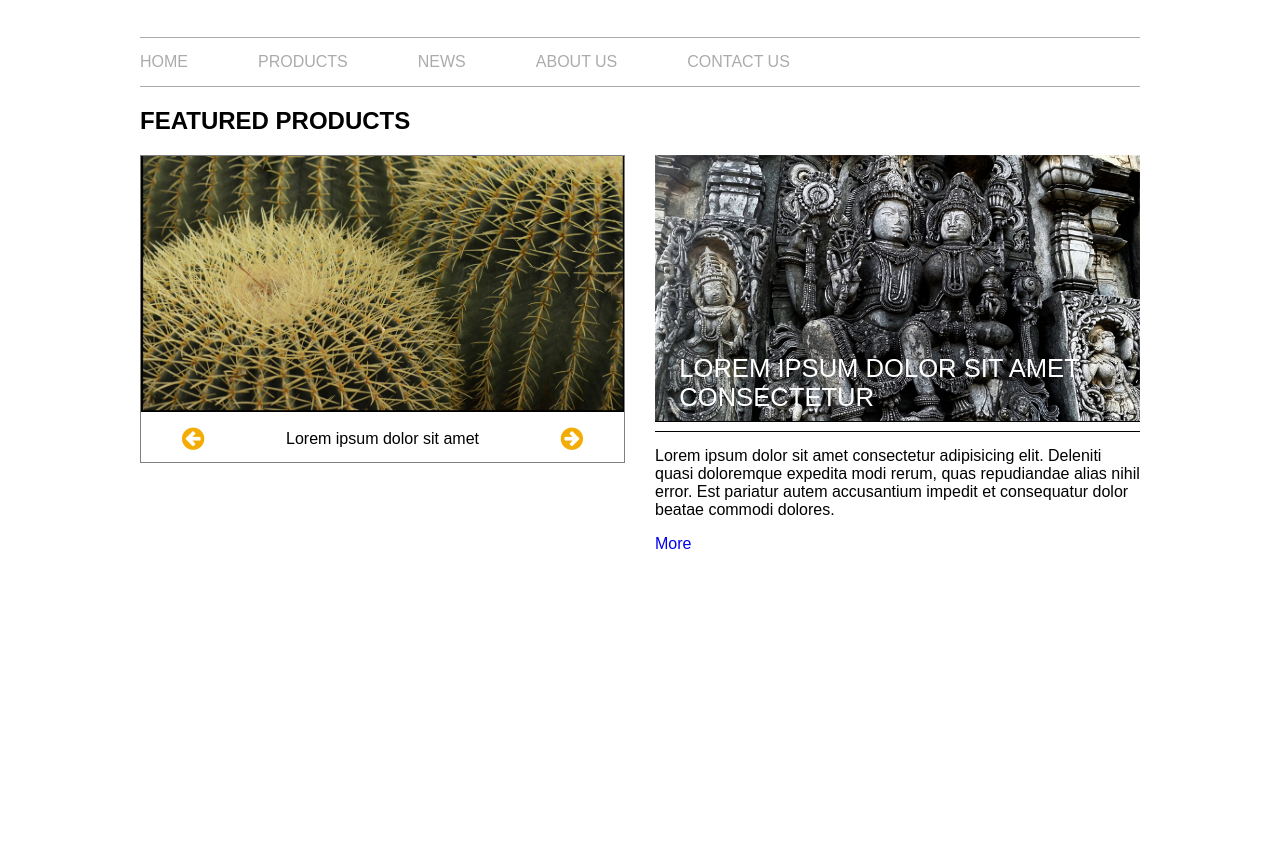
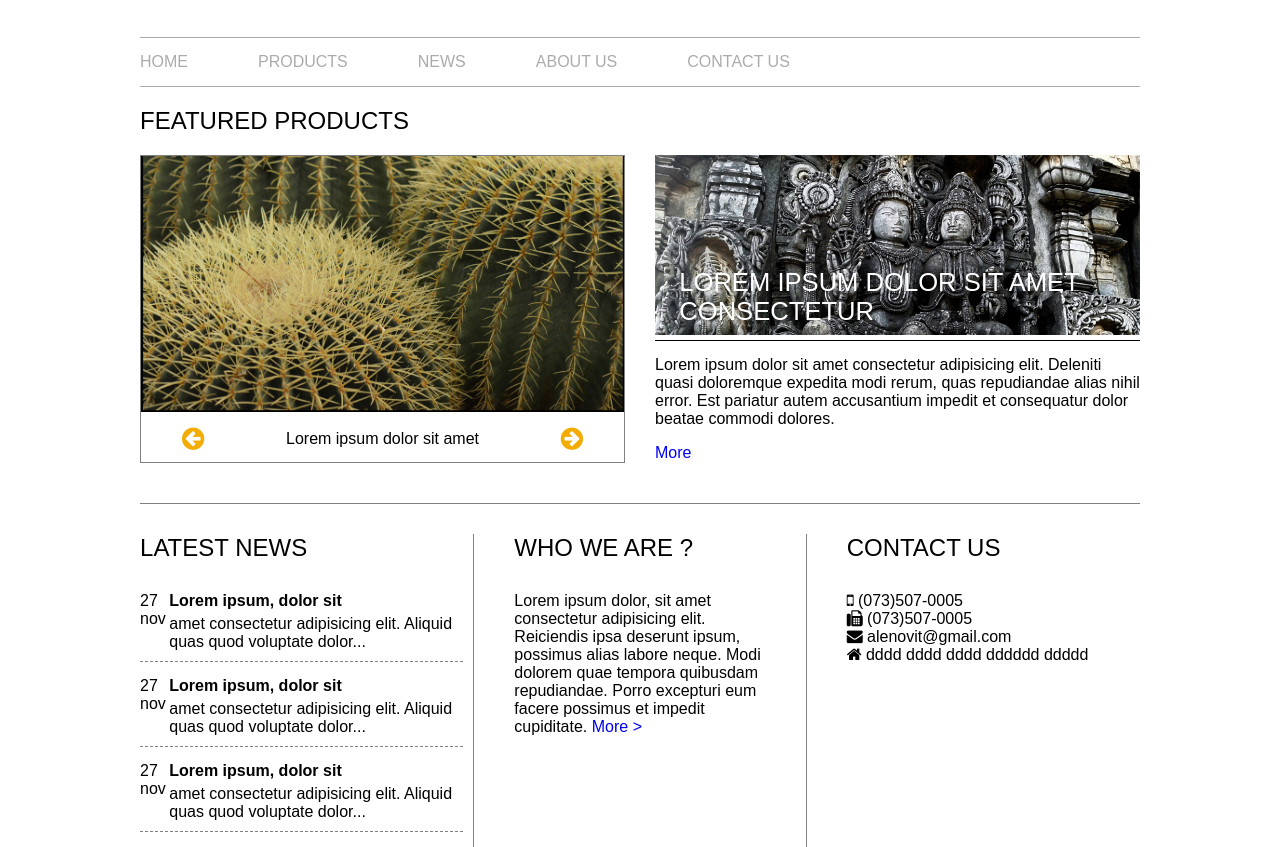
Before and after one commit to alex0735070005/psd_project_php, a plain HTML site: page index.html in a window 1280 px wide. Shown: the part 105-952 px from the top of the page. Before the commit the page ends 800 px from the top, so only its background shows below. Drawn offline with Linux system fonts and the light colour scheme.

Commit message:
fjsidfjio

```diff
--- a/index.html
+++ b/index.html
@@ -60,6 +60,80 @@
                 </div>
             </div>
         </div>
+        <div id="content">
+
+            <div class="item news">
+                <h2>Latest news</h2>
+                <div class="block-news">
+                    <div class="date-news">
+                        27 nov
+                    </div>
+                    <div class="text-news">
+                        <h4>Lorem ipsum, dolor sit</h4>
+                        amet consectetur adipisicing elit.
+                        Aliquid quas quod voluptate dolor...
+                    </div>
+                </div>
+
+                <div class="block-news">
+                    <div class="date-news">
+                        27 nov
+                    </div>
+                    <div class="text-news">
+                        <h4>Lorem ipsum, dolor sit</h4>
+                        amet consectetur adipisicing elit.
+                        Aliquid quas quod voluptate dolor...
+                    </div>
+                </div>
+
+                <div class="block-news">
+                    <div class="date-news">
+                        27 nov
+                    </div>
+                    <div class="text-news">
+                        <h4>Lorem ipsum, dolor sit</h4>
+                        amet consectetur adipisicing elit.
+                        Aliquid quas quod voluptate dolor...
+                    </div>
+                </div>
+
+            </div>
+
+
+            <div class="item about">
+                <h2>Who we are ?</h2>
+                Lorem ipsum dolor, sit amet consectetur adipisicing elit. Reiciendis ipsa deserunt ipsum, possimus alias
+                labore neque. Modi dolorem quae tempora quibusdam repudiandae. Porro excepturi eum facere possimus et
+                impedit cupiditate.
+                <a href="#">More ></a>
+            </div>
+
+            <div class="item contacts">
+                <h2>Contact us</h2>
+
+                <div>
+                    <i class="fa fa-mobile" aria-hidden="true"></i>
+                    <span>(073)507-0005</span>
+                </div>
+
+                <div>
+                    <i class="fa fa-fax" aria-hidden="true"></i>
+                    <span>(073)507-0005</span>
+                </div>
+
+                <div>
+                    <i class="fa fa-envelope" aria-hidden="true"></i>
+                    <span>alenovit@gmail.com</span>
+                </div>
+
+                <div>
+                    <i class="fa fa-home" aria-hidden="true"></i>
+                    <span>dddd dddd dddd dddddd ddddd</span>
+                </div>
+
+            </div>
+
+        </div>
     </div>
 </body>
 
--- a/style.css
+++ b/style.css
@@ -25,6 +25,7 @@ h1,
 h2,
 h3 {
   text-transform: uppercase;
+  font-weight: lighter;
 }
 
 .gray-text {
@@ -137,6 +138,8 @@ header,
 
 #banners .bn-right .img-block {
   position: relative;
+  height: 180px;
+  overflow: hidden;
 }
 
 #banners .bn-right h3 {
@@ -166,3 +169,45 @@ header,
   align-items: center;
   margin: 10px 0;
 }
+
+#content {
+    display: flex;
+    flex-wrap: wrap;
+    justify-content: center;
+    margin: 40px 0 0 0;
+    border-top: 1px solid gray;
+    padding: 30px 0 0 0;
+}
+
+#content .item {
+    width: 33.33%;
+}
+
+#content .item h2 {
+    margin: 0 0 30px 0;
+}
+
+#content .about, #content .contacts {
+    padding: 0 40px;
+}
+
+#content .about {
+    border-left: 1px solid grey;
+    border-right: 1px solid grey;
+}
+
+.news {
+    padding-right: 10px;
+}
+
+.news .block-news {
+    display: flex;
+    align-items: flex-start;
+    border-bottom: 1px dashed gray;
+    margin-bottom: 15px;
+    padding-bottom: 10px;
+}
+
+.news .block-news h4 {
+    margin: 0 0 5px 0
+}
```
